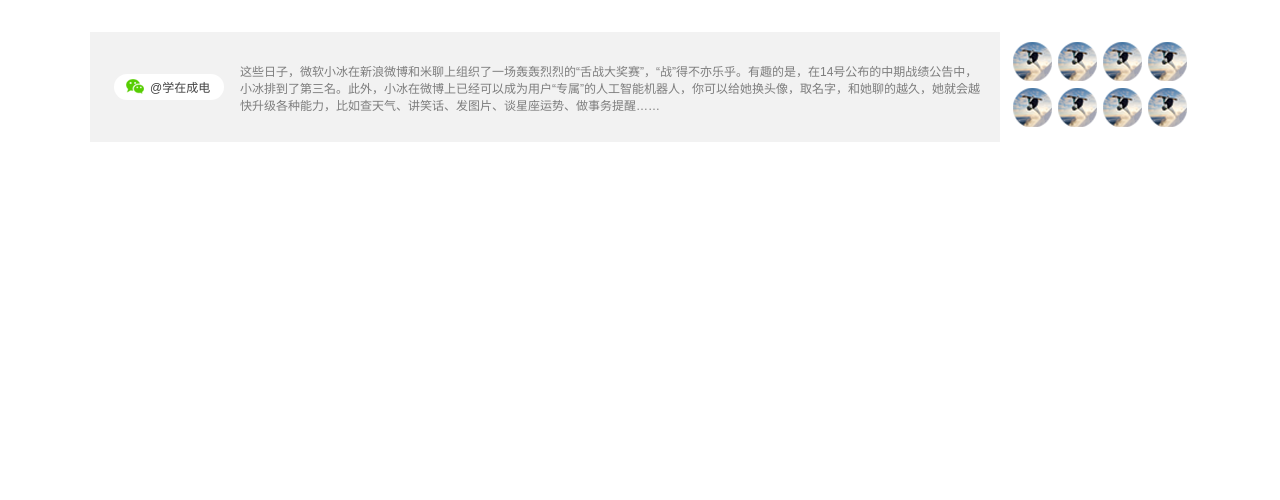
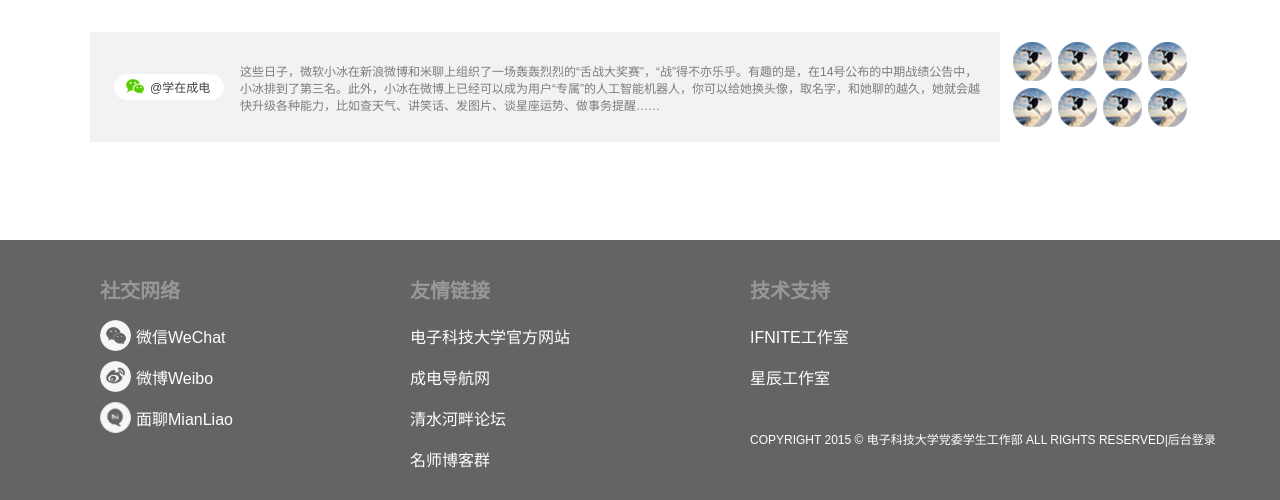
Before and after one commit to ifnite/project, a PHP site: page / in a window 1280 px wide. Shown: the part 1380-1880 px from the top of the page. Before the commit the page ends 1522 px from the top, so only its background shows below. Run offline with PHP 8.4, Linux system fonts and the light colour scheme.

Commit message:
v2.0
全部布局完成，等待添加动作效果。

```diff
--- a/index.html
+++ b/index.html
@@ -8,9 +8,11 @@
 	<link rel="stylesheet" type="text/css" href="style/container.css">
 	<link rel="stylesheet" type="text/css" href="style/news.css">
 	<link rel="stylesheet" type="text/css" href="style/wechat.css">
+	<link rel="stylesheet" type="text/css" href="style/footer.css">
 </head>
 <body>
-	<div id="header">
+	<div id="main">
+	<header><div id="header">
 		<div id="topBar">
 			<!--[if !IE]><!--> <iframe src="image/logo.svg"></iframe> <!--<![endif]-->
 			<ul>
@@ -30,7 +32,7 @@
 				<li><a href="#">学工系统登陆</a></li>
 			</ul>
 		</div>
-	</div>
+	</div></header>
 	<div id="showPic">
 		<div id="picbox">
 			<img src="image/picshow.jpg"></img>
@@ -190,6 +192,31 @@
 			</div>
 		</aside>
 	</div>
-	<div id="footer"></div>
+	</div>
+	<footer>
+		<div id="footer">
+			<div id="footer_container">
+				<ul id="social">
+					<li class="footerTitle">社交网络</li>
+					<li><a href="#"><i style="background:url(image/social.png)"></i><p>微信WeChat</p></a></li>
+					<li><a href="#"><i style="background:url(image/social.png) -31px"></i><p>微博Weibo</p></a></li>
+					<li><a href="#"><i style="background:url(image/social.png) 0px -62px"></i><p>面聊MianLiao</p></a></li>
+				</ul>
+				<ul id="footer_links">
+					<li class="footerTitle">友情链接</li>
+					<li><a href="#"><p>电子科技大学官方网站</p></a></li>
+					<li><a href="#"><p>成电导航网</p></a></li>
+					<li><a href="#"><p>清水河畔论坛</p></a></li>
+					<li><a href="#"><p>名师博客群</p></a></li>
+				</ul>
+				<ul id="support">
+					<li class="footerTitle">技术支持</li>
+					<li><a href="#"><p>IFNITE工作室</p></a></li>
+					<li><a href="#"><p>星辰工作室</p></a></li>
+				</ul>
+				<p id="rights">COPYRIGHT 2015 © 电子科技大学党委学生工作部 ALL RIGHTS RESERVED<em>|后台登录</em></p>
+			</div>
+		</div>
+	</footer>
 </body>
 </html>
--- a/style/container.css
+++ b/style/container.css
@@ -67,7 +67,7 @@
 	width: 92.1%;
 	margin: 0 auto;
 	margin-top:-180px;
-	height: 1200px;
+	height: 1100px;
 	background: url(../image/fitter.png) repeat-x;
 /*	background-color: red;*/
 	overflow: hidden;
--- /dev/null
+++ b/style/footer.css
@@ -0,0 +1,72 @@
+#footer{
+	display: block;
+	width: 100%;
+	height: 260px;
+	margin: 0 auto;
+	background: #626465;
+}
+#footer_container{
+	width: 1280px;
+	height: 240px;
+	margin: 0 auto;
+	/*background: red;*/
+	position: relative;
+}
+#footer_container a{
+	font-size: 16px;
+}
+#footer_container .footerTitle{
+	font-size: 20px;
+	font-weight: bold;
+	color: #989898;
+	margin-bottom: 16px;
+
+}
+#footer_container ul li{
+	margin-bottom: 5px;
+}
+#footer_container li a{
+	display: block;
+	width: 160px;
+	height: 36px;
+	line-height: 36px;
+	position: relative;
+}
+#footer_container li a i{
+	display: block;
+	width: 31px;
+	height: 31px;
+	background-size: cover;
+}
+#social li a p{
+	position: absolute;
+	left: 36px;
+	top: 0px;
+}
+#social {
+	/*background: green;*/
+	position: absolute;
+	left: 100px;
+	top:35px;
+}
+#footer_links{
+	position: absolute;
+	top:35px;
+	left:410px;
+}
+#support{
+	position: absolute;
+	top:35px;
+	left:750px;
+}
+#rights{
+	font-size: 12px;
+	position: absolute;
+	left:750px;
+	top:190px;
+	color: #fff
+}
+#rights em{
+	font-style: normal;
+	font-weight: lighter;
+}
--- a/style/header.css
+++ b/style/header.css
@@ -7,9 +7,12 @@
  	background: #fff;
  	margin: 0px;
  	margin: 0 auto;
- 	width: 1280px;
  	background: url(../image/background.jpg) repeat-x;
 
+ }
+ #main{
+ 	width: 1280px;
+ 	margin: 0 auto
  }
 
  #header{
```
Also changed, not shown: image/social.png (added).
